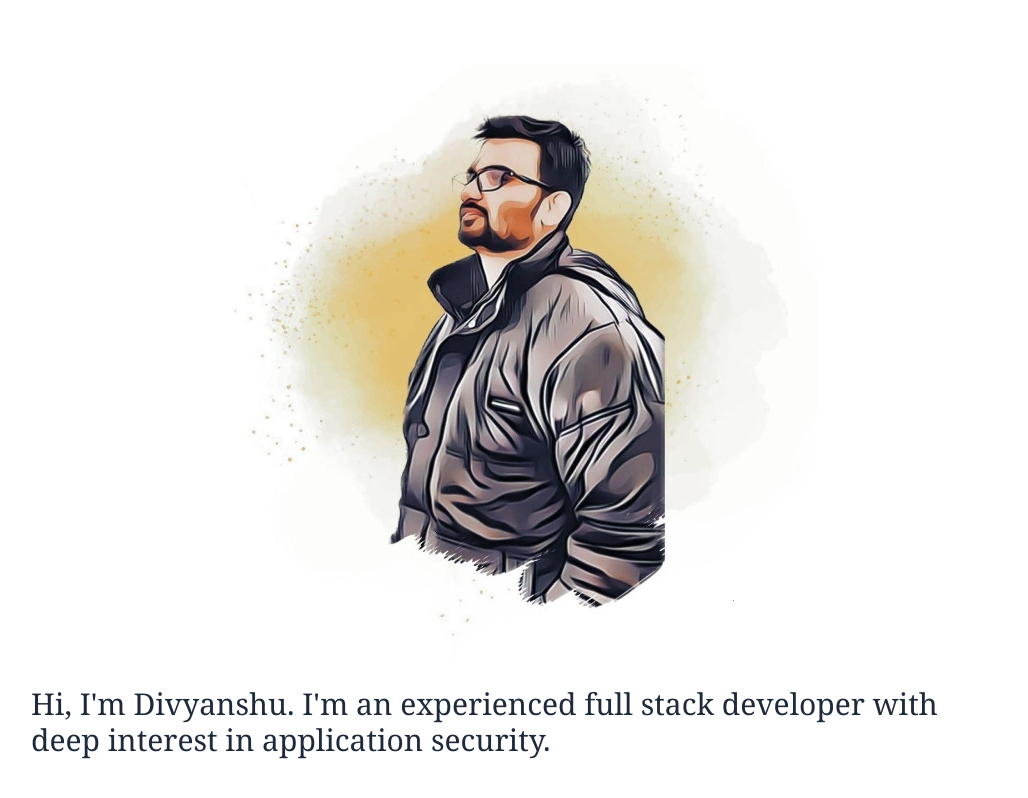
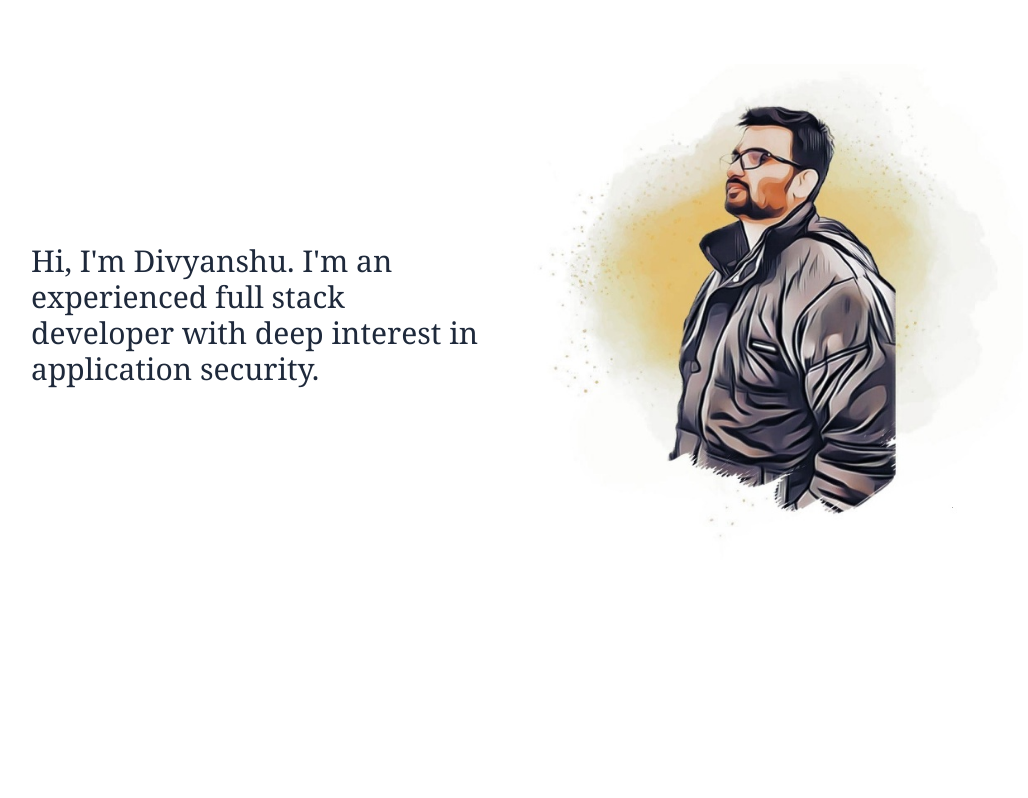
Before and after one commit to divyanshusahu/my-website, a Next.js app: page / in a window 1280 px wide. Shown: the whole page, without its empty margins (121-1149 px from the left). Built offline with nearby package versions, Linux system fonts and the light colour scheme.

Commit message:
Update home component with desktop screen

```diff
--- a/components/Home.js
+++ b/components/Home.js
@@ -5,14 +5,16 @@ function Home() {
   return (
     <div className="px-2 pt-16">
       <div className="grid grid-cols-2 gap-4">
-        <div className="col-span-2 mx-auto">
+        <div className="col-span-2 lg:col-span-1 lg:order-last mx-auto">
           <Image src={profilePic} alt="Divyanshu Sahu" />
         </div>
-        <div className="col-span-2 px-4">
-          <h1 className="text-3xl text-slate-800 font-serif">
-            Hi, I'm Divyanshu. I'm an experienced full stack developer with
-            deep interest in application security.
-          </h1>
+        <div className="col-span-2 lg:col-span-1 px-4">
+          <div className="h-full flex items-center">
+            <h1 className="text-3xl text-slate-800 font-serif">
+              Hi, I'm Divyanshu. I'm an experienced full stack developer with
+              deep interest in application security.
+            </h1>
+          </div>
         </div>
       </div>
     </div>
```
